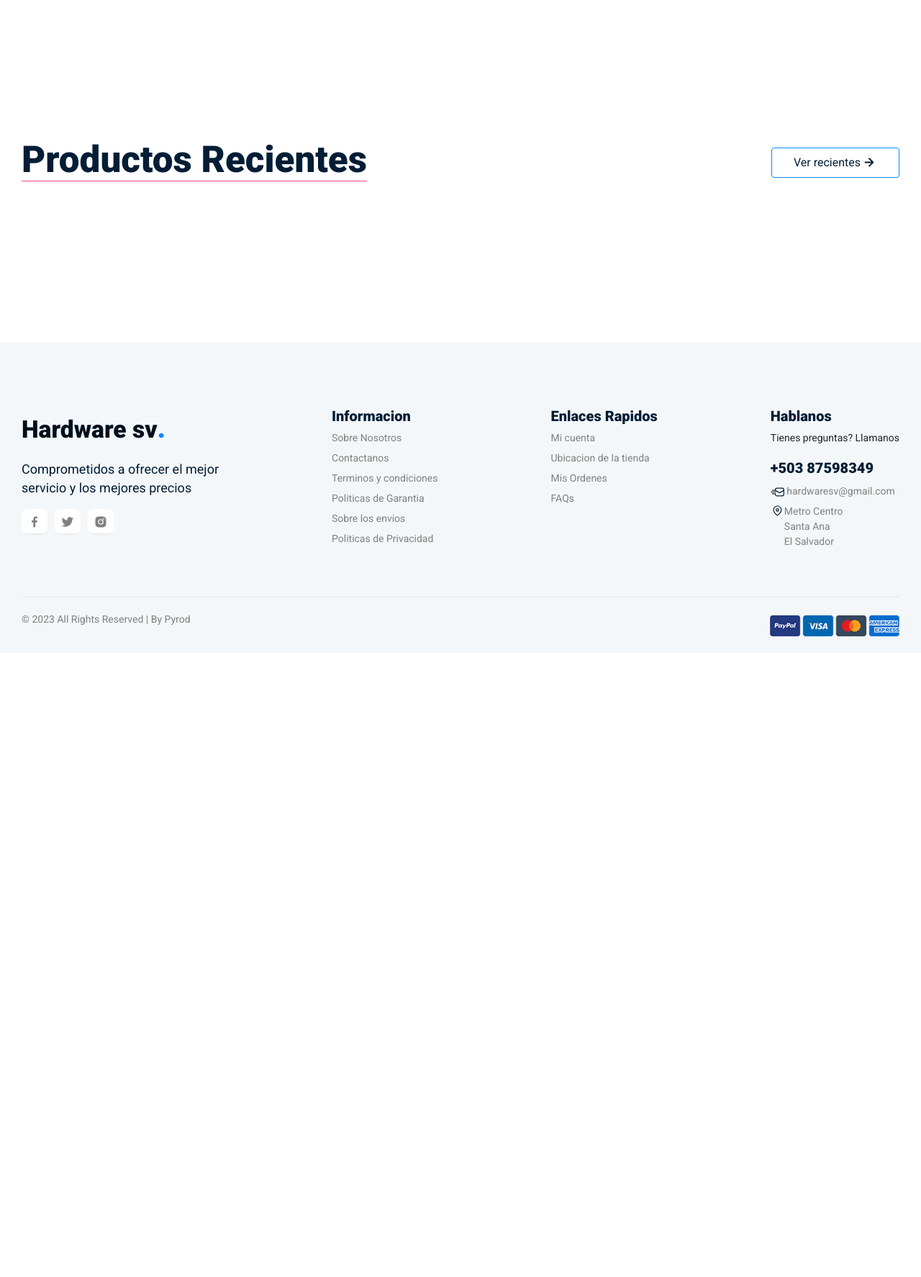
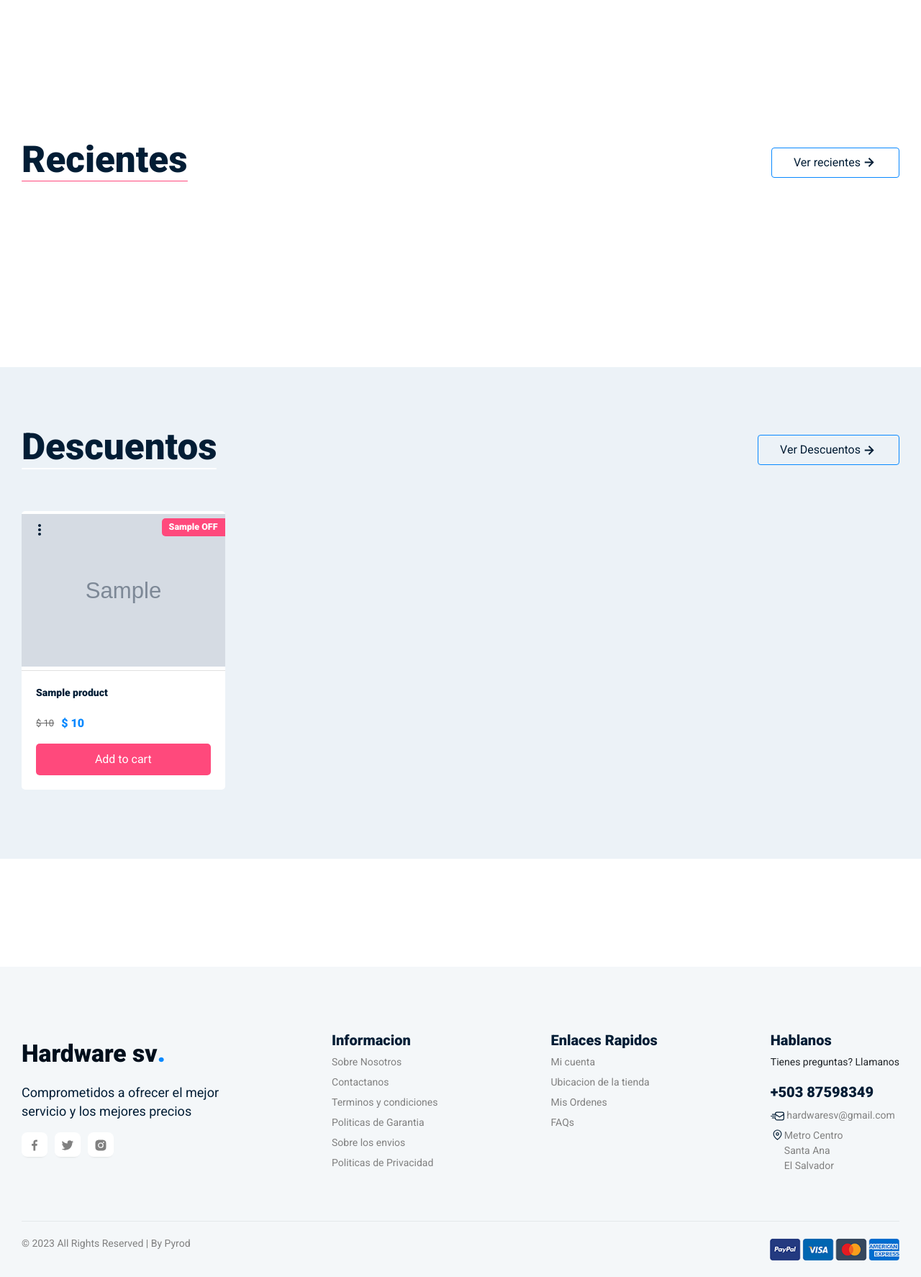
Before and after one commit to py-rod/1-Ecommerce-hardware-pc, a Django app: page / in a window 1280 px wide. Shown: the part 939-2713 px from the top of the page at 72% size. Before the commit the page ends 1823 px from the top, so only its background shows below. Run offline with Django 5.2, Linux system fonts and the light colour scheme; a user stored in the database is signed in; tables that the repository leaves empty hold one stand-in row (values such as "Sample post"); grey boxes marked "Sample" are stand-in pictures.

Commit message:
Se agrego la seccion 4 de solo productos con descuentos

```diff
--- a/index/static/css/index.css
+++ b/index/static/css/index.css
@@ -136,6 +136,10 @@
 }
 
 
+
+
+
+
 /* SECTION 3 */
 .section-3 {
     margin-top: 200px;
@@ -205,10 +209,10 @@
     display: flex;
     flex-direction: column;
     justify-content: space-between;
-    /* box-shadow: 0 0 3px rgb(216, 216, 216); */
     border-radius: 5px;
     height: fit-content;
     border: 1px solid var(--border-color1);
+    background-color: white;
 }
 
 
@@ -323,8 +327,65 @@
 }
 
 
+/* SECTION 4 */
+.section-4 {
+    margin-top: 200px;
+    padding: 80px 30px;
+    background-color: #ECF2F7;
+}
 
 
+.content-title-section-4 {
+    display: flex;
+    align-items: center;
+    justify-content: space-between;
+}
+
+
+.content-title-section-4>h3 {
+    font-size: 3.2rem;
+    font-weight: 900;
+    color: var(--primary-color2);
+    position: relative;
+    z-index: 100;
+}
+
+.content-title-section-4>h3::before {
+    content: "";
+    width: 100%;
+    display: block;
+    height: 1.5px;
+    position: absolute;
+    left: 0;
+    bottom: 0;
+    background-color: white;
+    border-radius: 5px;
+    z-index: 100;
+}
+
+.content-title-section-4>a {
+    display: flex;
+    align-items: center;
+    fill: var(--primary-color2);
+    color: var(--primary-color2);
+    border: 1px solid var(--primary-color3);
+    padding: 8px 30px;
+    border-radius: 4px;
+    text-decoration: none;
+    transition: ease .2s;
+}
+
+
+.content-title-section-4>a:hover {
+    background-color: var(--primary-color3);
+    color: white;
+    fill: white;
+}
+
+/* LI DISCOUNT PRODUCT */
+.discount-product {
+    border: none;
+}
 
 
 @media (max-width:1075px) {
--- a/index/templates/index.html
+++ b/index/templates/index.html
@@ -98,7 +98,7 @@
 
     <section class="section-3">
         <div class="content-title-section-3">
-            <h3>Productos Recientes</h3>
+            <h3>Recientes</h3>
             <a href="#">
                 Ver recientes
                 <svg xmlns="http://www.w3.org/2000/svg" width="23" height="23" viewBox="0 0 24 24">
@@ -186,6 +186,63 @@
             {% endfor %}
         </ul>
     </section>
+
+
+    <section class="section-4">
+        <div class="content-title-section-4">
+            <h3>Descuentos</h3>
+            <a href="#">
+                Ver Descuentos
+                <svg xmlns="http://www.w3.org/2000/svg" width="23" height="23" viewBox="0 0 24 24">
+                    <path d="m11.293 17.293 1.414 1.414L19.414 12l-6.707-6.707-1.414 1.414L15.586 11H6v2h9.586z">
+                    </path>
+                </svg>
+            </a>
+        </div>
+        <ul class="ul-products">
+            {% for discount_product in discount_products|slice:"14" %}
+            {% if discount_product.offer_price > 0 %}
+            <li class="li-content-product discount-product">
+                {% if user.is_superuser %}
+                <div class="content-product-image">
+                    <div class="dropdown drop-options-products">
+                        <button type="button" data-bs-toggle="dropdown" aria-expanded="false">
+                            <img src="{% static 'icons/dot-vertical.svg' %}" alt="dot-menu">
+                        </button>
+                        <ul class="dropdown-menu">
+                            <li><a class="dropdown-item" href="#">Action</a></li>
+                        </ul>
+                    </div>
+                    <a href="#">
+                        <img src="{{discount_product.image.url}}" alt="{{discount_product.product_name}}">
+                        <span class="percentage-product">{{discount_product.percentage}} OFF</span>
+                    </a>
+                </div>
+                {% else %}
+                <div class="content-product-image">
+                    <a href="#">
+                        <img src="{{discount_product.image.url}}" alt="{{discount_product.product_name}}">
+                        <span class="percentage-product">{{discount_product.percentage}} OFF</span>
+                    </a>
+                </div>
+                {% endif %}
+                <div class="content-name-price-offer">
+                    <a href="#" title="{{discount_product.product_name}}" class="name-product">
+                        {{discount_product.product_name}}
+                    </a>
+                    <div class="content-product-price">
+                        <p class="p-offer-price">$ {{discount_product.old_price}}</p>
+                        <p class="official-price">$ {{discount_product.price}}</p>
+                    </div>
+
+                    <a href="#" class="add-to-cart">Add to cart</a>
+                </div>
+
+            </li>
+            {% endif %}
+            {% endfor %}
+        </ul>
+    </section>
 </main>
 {% include 'layouts/footer.html' %}
 {% endblock %}
--- a/index/views.py
+++ b/index/views.py
@@ -3,6 +3,7 @@
 from django.utils import timezone
 from datetime import timedelta
 from products.models import Product
+import random
 # Create your views here.
 
 
@@ -14,7 +15,12 @@
     recent_products = Product.objects.filter(
         series__is_active=True, is_active=True, stock__gt=0, created__gte=date_now)
 
+    discount_products = Product.objects.filter(
+        series__is_active=True, is_active=True, stock__gt=0, offer_price__gt=0)
+    print(discount_products)
+
     return render(request, "index.html", {
         "images_carousel": images_carousel,
-        "recent_products": recent_products
+        "recent_products": recent_products,
+        "discount_products": discount_products
     })
```
